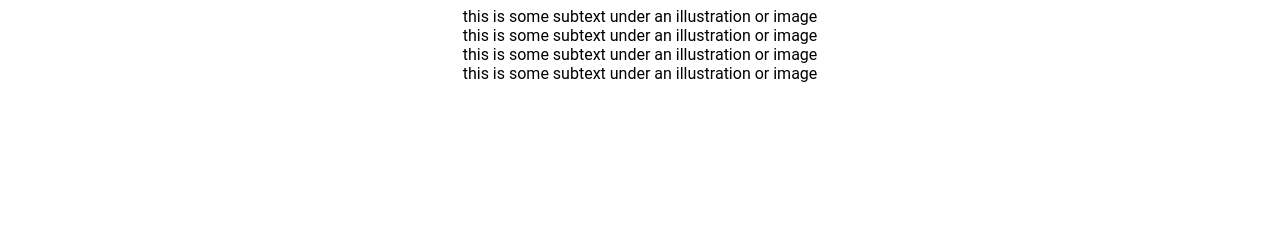
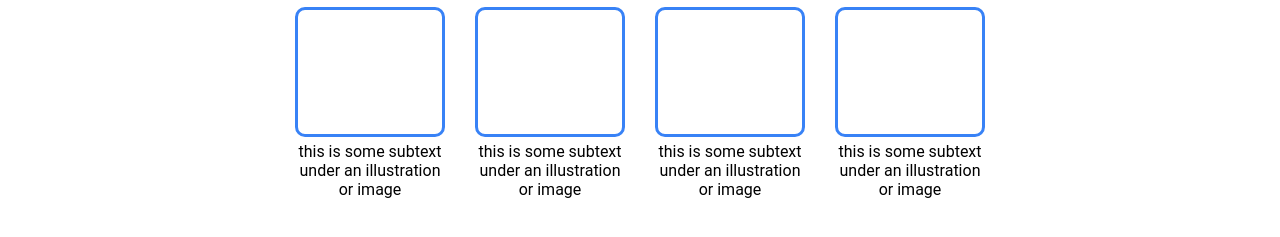
Before and after one commit to sej104/landing-page, a plain HTML site: page index.html in a window 1280 px wide. Shown: the part 277-514 px from the top of the page. Drawn offline with Linux system fonts and the light colour scheme.

Commit message:
Arrange info section

```diff
--- a/style.css
+++ b/style.css
@@ -104,3 +104,21 @@ button {
     color: #1F2937;
     margin-bottom: 10px;
 }
+
+.info-section .container {
+    display: flex;
+    justify-content: center;
+    align-items: center;
+    gap: 30px;
+}
+
+.info-box {
+    max-width: 150px;
+}
+
+.info-box .image {
+    border: 3px solid #3882f6;
+    height: 130px;
+    border-radius: 10px;
+    margin-bottom: 5px;
+}
```
